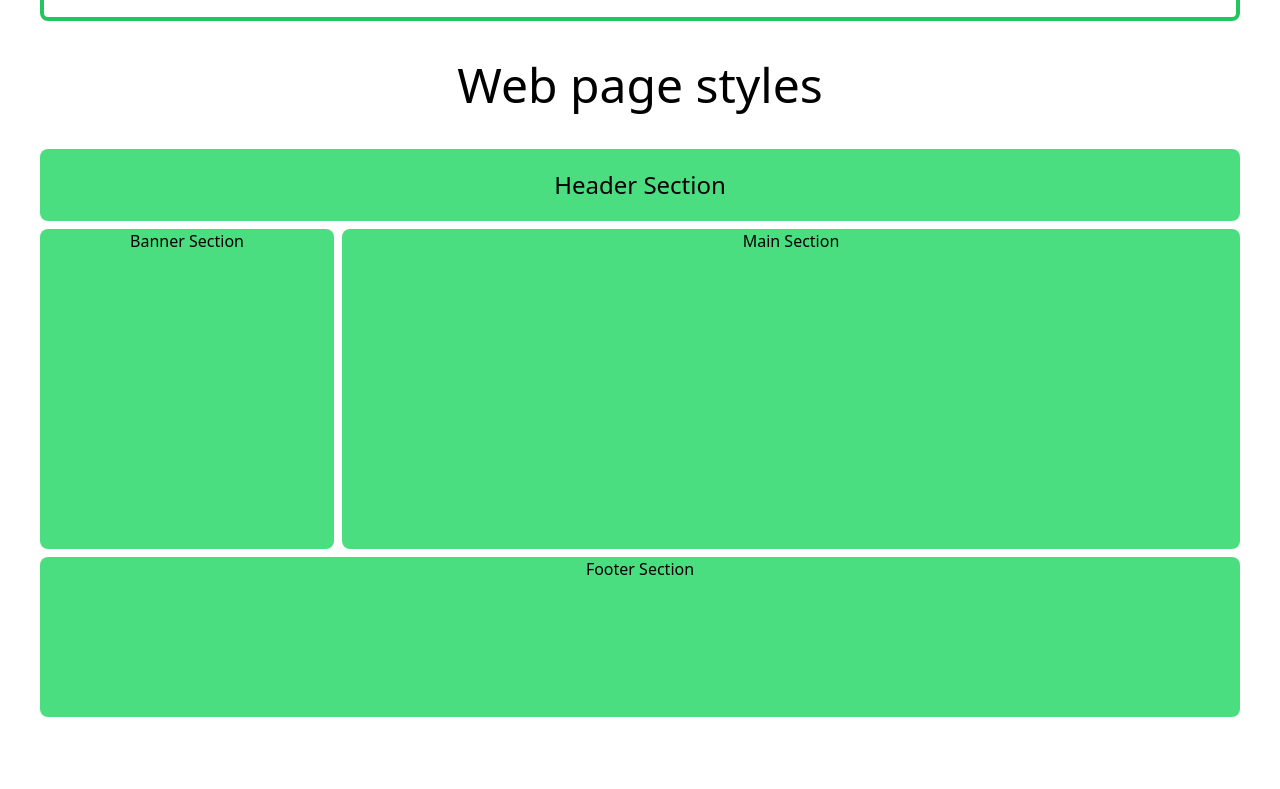
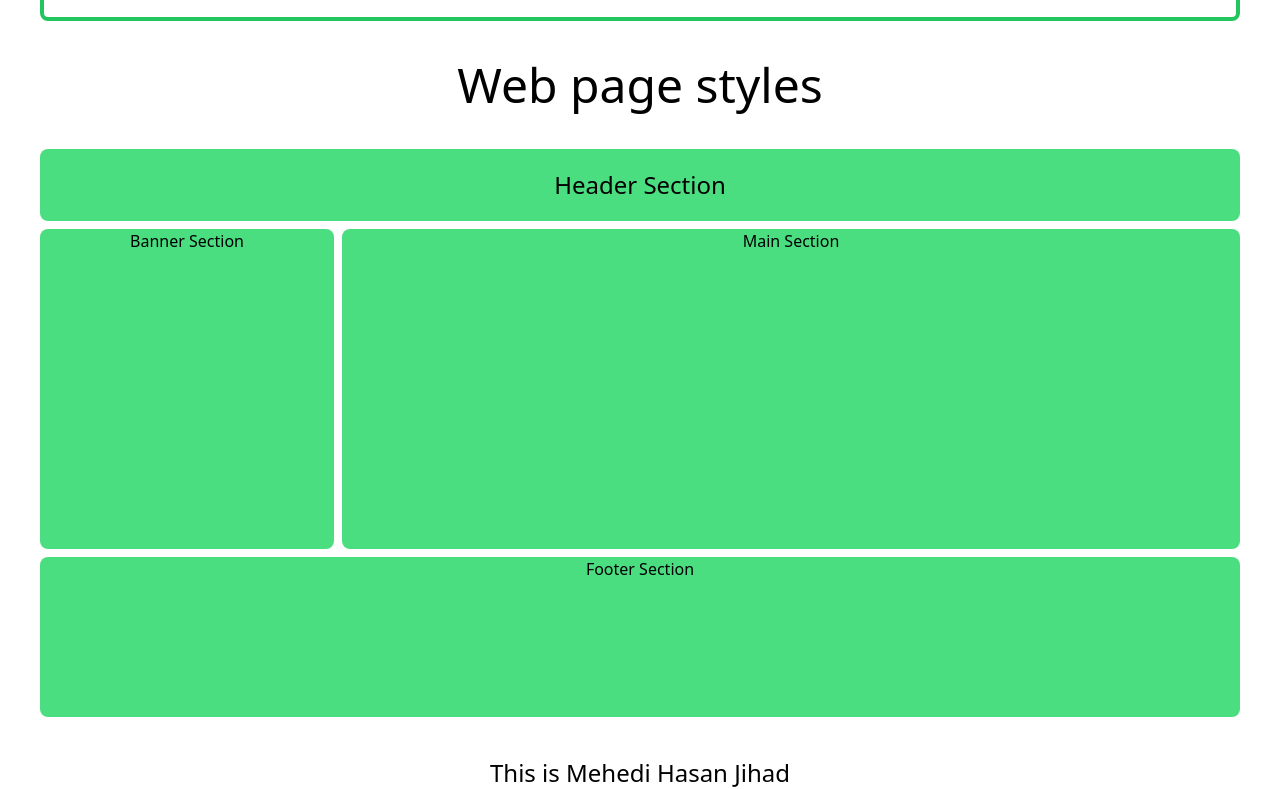
Before and after one commit to mhedi-hasan/tailwind-practices, a plain HTML site: page Explore Tailwind CSS/index.html in a window 1280 px wide. Shown: the part 1163-1952 px from the top of the page. Before the commit the page ends 1920 px from the top, so only its background shows below. Drawn offline with nearby package versions, Linux system fonts and the light colour scheme.

Commit message:
last content uploded

```diff
--- a/Explore Tailwind CSS/index.html
+++ b/Explore Tailwind CSS/index.html
@@ -47,5 +47,6 @@
             <div class="bg-green-400 rounded-lg h-40 md:col-span-4">Footer Section</div>
         </div>
     </section>
+    <h1 class="text-2xl decoration-zinc-600 text-center">This is Mehedi Hasan Jihad</h1>
 </body>
 </html>
```
